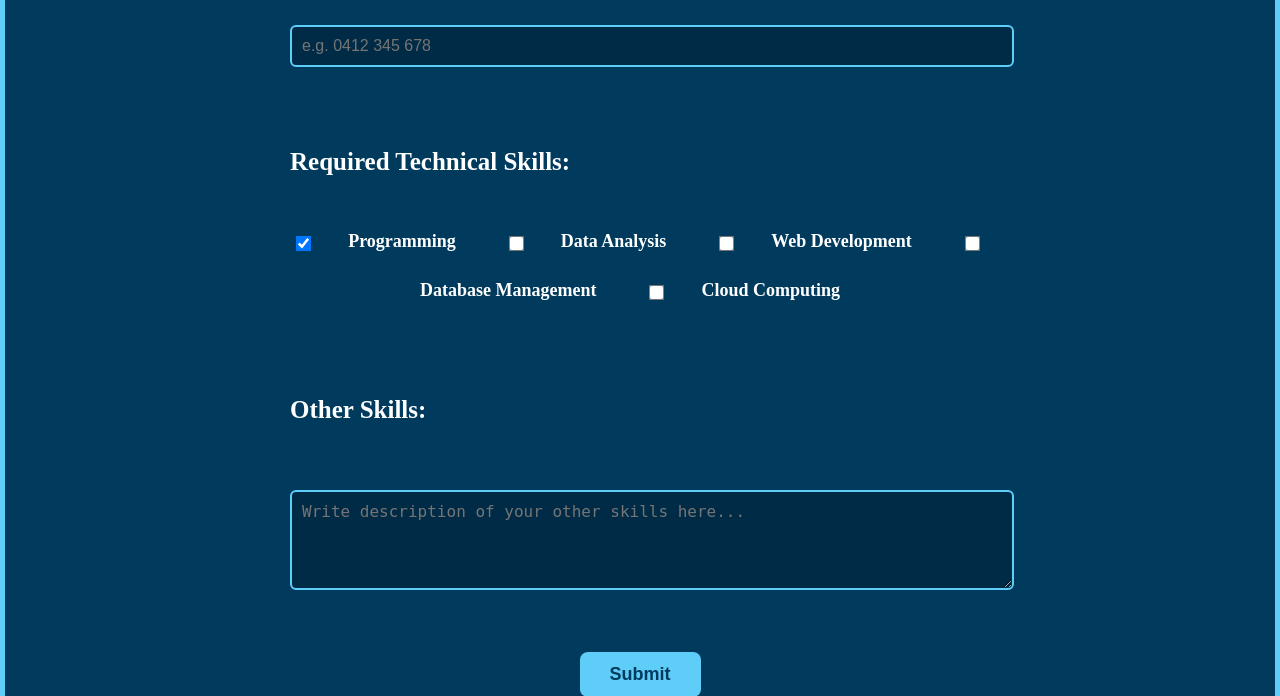
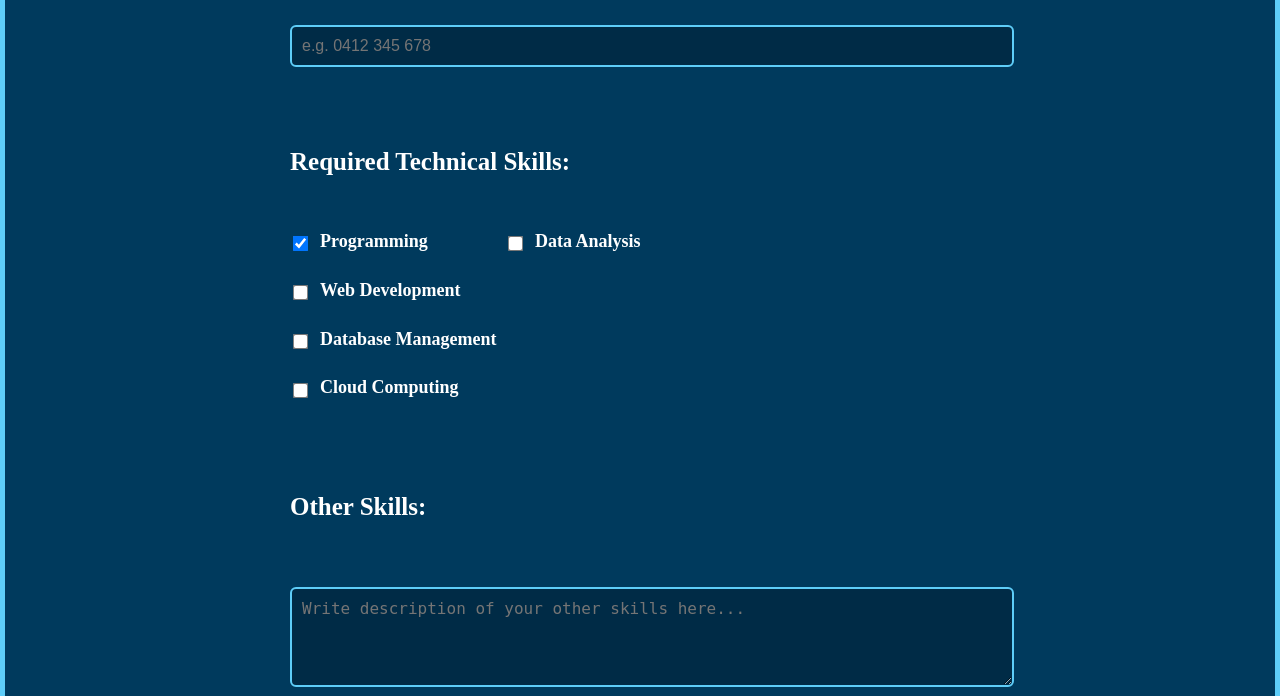
Before and after one commit to John-Lak/project2, a PHP site: page /project2/apply.php in a window 1280 px wide. Shown: the part 2358-3054 px from the top of the page. Run offline with PHP 8.4, Linux system fonts and the light colour scheme.

Commit message:
Fixed checkboxes

```diff
--- a/apply.php
+++ b/apply.php
@@ -108,22 +108,29 @@
 <p>
   <label>Required Technical Skills:</label>
   <section class="checkbox-group">
+    <div class="checkbox-item">
       <input type="checkbox" id="ts1" name="skills[]" value="Programming" checked>
       <label for="ts1">Programming</label>
-
+    </div>
+    <div class="checkbox-item">
       <input type="checkbox" id="ts2" name="skills[]" value="Data Analysis">
       <label for="ts2">Data Analysis</label>
-
+    </div>
+    <div class="checkbox-item">
       <input type="checkbox" id="ts3" name="skills[]" value="Web Development">
       <label for="ts3">Web Development</label>
-
+    </div>
+    <div class="checkbox-item">
       <input type="checkbox" id="ts4" name="skills[]" value="Database Management">
       <label for="ts4">Database Management</label>
-
+    </div>
+    <div class="checkbox-item">
       <input type="checkbox" id="ts5" name="skills[]" value="Cloud Computing">
       <label for="ts5">Cloud Computing</label>
+    </div>
   </section>
 </p>
+
 
     <!-- Other Skills -->
     <p>
--- a/styles/styles.css
+++ b/styles/styles.css
@@ -11,6 +11,13 @@ last modified: [26/05/2025]
 description: [html files it refers to is JLNV_part2_project]
 
 */
+
+
+
+
+
+
+
 
 
 /* ======= Login Page Styles ======= */
@@ -106,6 +113,47 @@ body {
 #LigtOR {
   color: rgb(249, 84, 23);
 }
+/*  Login Box Styling */
+.login-box {
+  border: 5px solid #5ecdf8;
+  border-radius: 10px;
+  padding: 20px;
+  margin-bottom: 30px;
+  background-color: #003a5d;
+  box-shadow: 2px 2px 10px rgba(0, 0, 0, 0.1);
+  flex: 1 1 45%;
+}
+
+.login-box:hover {
+  transform: translateY(-5px);
+  box-shadow: 0 4px 20px rgba(94, 205, 248, 0.3);
+  transition: all 0.3s ease;
+}
+
+/*  Checkbox Styling */
+.checkbox-group {
+  display: flex;
+  flex-wrap: wrap;
+  max-width: 400px; /* optional, control width */
+  gap: 10px;
+}
+
+.checkbox-item {
+  display: flex;
+  align-items: center;
+  gap: 5px;
+}
+
+/* Make first 3 checkboxes take 1/3 width each (3 in a row) */
+.checkbox-item:nth-child(-n+3) {
+  flex: 1 1 calc(33.33% - 10px);
+}
+
+/* Make last 2 checkboxes take 1/2 width each (2 in a row) */
+.checkbox-item:nth-child(n+4) {
+  flex: 1 1 calc(50% - 10px);
+}
+
 
 /*  About Us Section text styling */
 #about_us {
@@ -477,23 +525,6 @@ input[type="submit"]:hover {
   transition: all 0.3s ease;
 }
 
-/*  Login Box Styling */
-.login-box {
-  border: 5px solid #5ecdf8;
-  border-radius: 10px;
-  padding: 20px;
-  margin-bottom: 30px;
-  background-color: #003a5d;
-  box-shadow: 2px 2px 10px rgba(0, 0, 0, 0.1);
-  flex: 1 1 45%;
-}
-
-.login-box:hover {
-  transform: translateY(-5px);
-  box-shadow: 0 4px 20px rgba(94, 205, 248, 0.3);
-  transition: all 0.3s ease;
-}
-
 /* About Section Box Styling */
 .about-box {
   border: 2px solid #5ecdf8;
```
Lines whose indentation alone changed are shown as unchanged.
